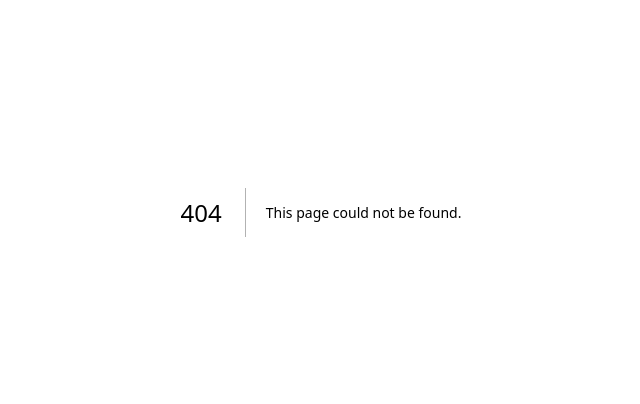
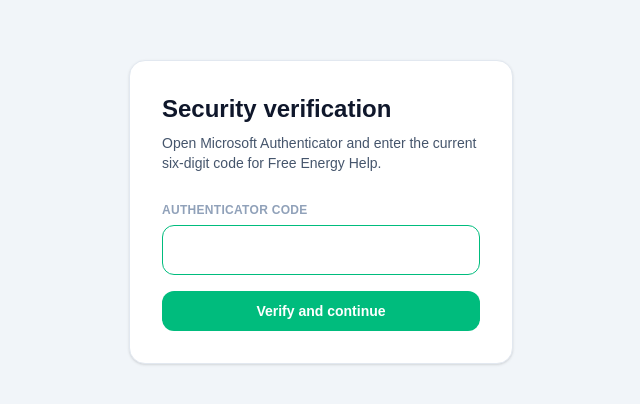
Before and after one commit to dalbirrahala-byte/free-energy-help-ai-os, a Next.js app in the folder frontend/: page /mfa/challenge in a window 1280 px wide. Before the commit this address had no page. Shown: the part 188-592 px from the top of the page, without its empty margins (319-959 px from the left). Built offline with nearby package versions, Linux system fonts and the light colour scheme.

Commit message:
feat(auth): add MFA challenge page

```diff
--- /dev/null
+++ b/frontend/src/app/mfa/challenge/page.tsx
@@ -0,0 +1,21 @@
+import { MfaChallengeForm } from "./MfaChallengeForm";
+
+export default async function MfaChallengePage({
+  searchParams,
+}: {
+  searchParams: Promise<{ redirectTo?: string }>;
+}) {
+  const { redirectTo = "/" } = await searchParams;
+
+  return (
+    <main className="flex min-h-screen items-center justify-center bg-slate-100 p-8">
+      <div className="w-full max-w-sm rounded-2xl border border-slate-200 bg-white p-8 shadow-sm">
+        <h1 className="text-2xl font-bold text-slate-900">Security verification</h1>
+        <p className="mt-2 text-sm text-slate-600">
+          Open Microsoft Authenticator and enter the current six-digit code for Free Energy Help.
+        </p>
+        <MfaChallengeForm redirectTo={redirectTo} />
+      </div>
+    </main>
+  );
+}
```
